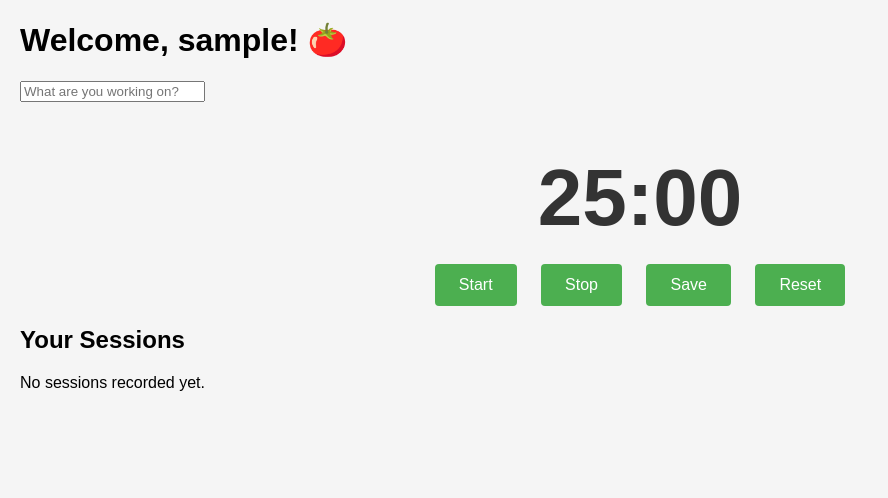
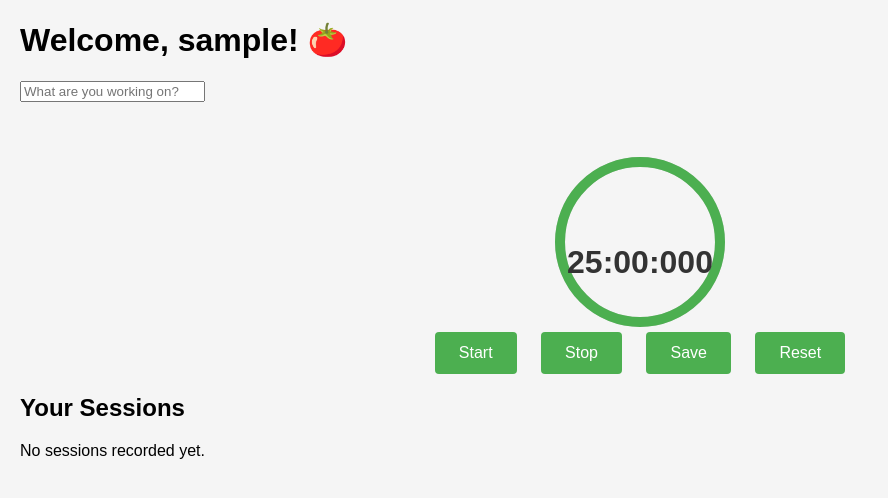
Before and after one commit to Bruno200615/bruno_marek_focus-time, a Flask app: page /dashboard in a window 1280 px wide. Shown: the part 68-566 px from the top of the page, without its empty margins (0-888 px from the left). Run offline with Flask 3, Linux system fonts and the light colour scheme; the visitor is signed in with stand-in values (Sample User, id 1); data that the repository does not hold is empty.

Commit message:
Vsetko ide, je tam aj circle timer, treba spravit: chat blockchain

```diff
--- a/app.py
+++ b/app.py
@@ -157,7 +157,6 @@ def session_delete():
     db.session.commit()
     return jsonify({'status': 'deleted'}), 200
 
-
 # Run server
 def main():
     with app.app_context():
--- a/static/style.css
+++ b/static/style.css
@@ -88,3 +88,48 @@ button:hover {
     margin-bottom: 20px;
     border-radius: 4px;
 }
+
+
+.pomodoro-container {
+    text-align: center;
+    margin-top: 50px;
+    position: relative;
+}
+
+.progress-ring {
+    width: 180px;
+    height: 180px;
+    margin: 0 auto;
+    position: relative;
+}
+
+.progress-ring svg {
+    transform: rotate(-90deg);
+}
+
+.progress-ring .timer {
+    position: absolute;
+    top: 50%;
+    left: 50%;
+    transform: translate(-50%, -50%);
+    font-size: 32px;
+    font-weight: bold;
+    color: #333;
+    z-index: 10;
+}
+
+table {
+    width: 100%;
+    border-collapse: collapse;
+    margin-top: 30px;
+}
+
+th, td {
+    border: 1px solid #ccc;
+    padding: 10px;
+    text-align: left;
+}
+
+th {
+    background-color: #eee;
+}
--- a/templates/dashboard.html
+++ b/templates/dashboard.html
@@ -8,7 +8,15 @@
   <input type="text" id="taskNote" placeholder="What are you working on?">
 
   <div class="pomodoro-container">
-    <div class="timer" id="timer">25:00</div>
+    <div class="progress-ring">
+      <svg id="progressSvg" width="180" height="180">
+        <circle cx="90" cy="90" r="80" stroke="#ccc" stroke-width="10" fill="none" />
+        <circle id="progressCircle" cx="90" cy="90" r="80" stroke="#4CAF50" stroke-width="10" fill="none"
+          stroke-dasharray="502" stroke-dashoffset="0" />
+      </svg>
+      <div class="timer" id="timer">25:00:000</div>
+    </div>
+
     <div class="controls">
       <button id="startBtn">Start</button>
       <button id="stopBtn" disabled>Stop</button>
@@ -27,6 +35,7 @@
         <th>Duration</th>
         <th>Stops</th>
         <th>Note</th>
+        <th>Actions</th>
       </tr>
     </thead>
     <tbody>
@@ -40,6 +49,9 @@
         </td>
         <td>{{ s.events|selectattr('event_type','equalto','stop')|list|length }}</td>
         <td>{{ s.note }}</td>
+        <td>
+          <button onclick="deleteSession('{{ s.id }}')">Delete</button>
+        </td>
       </tr>
       {% endfor %}
     </tbody>
@@ -52,88 +64,132 @@
 
 {% block scripts %}
 <script>
-let minutes = 25, seconds = 0;
-let timerId = null, currentSessionId = null;
+let totalMs = 25 * 60 * 1000;
+let remainingMs = totalMs;
+let interval = null;
+let currentSessionId = null;
 
-function updateDisplay() {
-  const m = String(minutes).padStart(2,'0');
-  const s = String(seconds).padStart(2,'0');
-  document.getElementById('timer').textContent = `${m}:${s}`;
+const timerDisplay = document.getElementById('timer');
+const progressCircle = document.getElementById('progressCircle');
+const radius = 80;
+const circumference = 2 * Math.PI * radius;
+progressCircle.style.strokeDasharray = circumference;
+
+function updateTimerDisplay() {
+  let minutes = Math.floor(remainingMs / 60000);
+  let seconds = Math.floor((remainingMs % 60000) / 1000);
+  let ms = remainingMs % 1000;
+  timerDisplay.textContent =
+    `${String(minutes).padStart(2, '0')}:${String(seconds).padStart(2, '0')}:${String(ms).padStart(3, '0')}`;
+}
+
+function updateProgressCircle() {
+  const offset = circumference * (1 - remainingMs / totalMs);
+  progressCircle.style.strokeDashoffset = offset;
 }
 
 function tick() {
-  if (seconds === 0) {
-    if (minutes === 0) return clearInterval(timerId);
-    minutes--; seconds = 59;
-  } else {
-    seconds--;
+  remainingMs -= 50;
+  if (remainingMs <= 0) {
+    clearInterval(interval);
+    interval = null;
+    remainingMs = 0;
   }
-  updateDisplay();
+  updateTimerDisplay();
+  updateProgressCircle();
 }
 
 document.getElementById('startBtn').onclick = async () => {
-    document.getElementById('clickSound').play();
+  const clickSound = document.getElementById('clickSound');
+  clickSound.currentTime = 0;
+  clickSound.play();
+
   if (!currentSessionId) {
     const res = await fetch('{{ url_for("session_start") }}', {
-      method:'POST', headers:{'Content-Type':'application/json'}
+      method: 'POST',
+      headers: { 'Content-Type': 'application/json' }
     });
     const data = await res.json();
     currentSessionId = data.session_id;
   }
-  timerId = setInterval(tick, 1000);
+
+  if (!interval) {
+    interval = setInterval(tick, 50);
+  }
+
   document.getElementById('stopBtn').disabled = false;
   document.getElementById('startBtn').disabled = true;
 };
 
-document.getElementById('stopBtn').onclick = async () => {
-    document.getElementById('clickSound').play();
-  clearInterval(timerId);
-  await fetch('{{ url_for("session_stop") }}', {
-    method:'POST',
-    headers:{'Content-Type':'application/json'},
-    body: JSON.stringify({ session_id: currentSessionId })
-  });
+document.getElementById('stopBtn').onclick = () => {
+  document.getElementById('clickSound').play();
+  clearInterval(interval);
+  interval = null;
   document.getElementById('saveBtn').disabled = false;
   document.getElementById('stopBtn').disabled = true;
-  document.getElementById('startBtn').disabled = false; // Pridaná táto čiara
-
+  document.getElementById('startBtn').disabled = false;
 };
 
 document.getElementById('saveBtn').onclick = async () => {
-    document.getElementById('clickSound').play();
+  document.getElementById('clickSound').play();
   const note = document.getElementById('taskNote').value;
   await fetch('{{ url_for("session_save") }}', {
-    method:'POST',
-    headers:{'Content-Type':'application/json'},
+    method: 'POST',
+    headers: { 'Content-Type': 'application/json' },
     body: JSON.stringify({ session_id: currentSessionId, note })
   });
   alert('Session saved!');
-  clearInterval(timerId);
-  minutes = 25; seconds = 0; updateDisplay();
-  currentSessionId = null;
-  document.getElementById('startBtn').disabled = false;
-  document.getElementById('saveBtn').disabled = true;
-  // Optionally reload page to refresh the sessions table:
+  resetTimer();
   location.reload();
 };
 
 document.getElementById('resetBtn').onclick = async () => {
-    document.getElementById('clickSound').play();
+  document.getElementById('clickSound').play();
   if (currentSessionId && confirm('Discard current session?')) {
     await fetch('{{ url_for("session_reset") }}', {
-      method:'POST',
-      headers:{'Content-Type':'application/json'},
+      method: 'POST',
+      headers: { 'Content-Type': 'application/json' },
       body: JSON.stringify({ session_id: currentSessionId })
     });
   }
-  clearInterval(timerId);
-  minutes = 25; seconds = 0; updateDisplay();
+  resetTimer();
+};
+
+function resetTimer() {
+  clearInterval(interval);
+  interval = null;
+  remainingMs = totalMs;
   currentSessionId = null;
+  updateTimerDisplay();
+  updateProgressCircle();
   document.getElementById('startBtn').disabled = false;
   document.getElementById('stopBtn').disabled = true;
   document.getElementById('saveBtn').disabled = true;
-};
+}
 
+async function deleteSession(sessionId) {
+  const clickSound = document.getElementById('clickSound');
+  clickSound.currentTime = 0;
+  clickSound.play();
 
+  const confirmed = confirm('Are you sure you want to delete this session?');
+  if (!confirmed) return;
+
+  const res = await fetch('{{ url_for("session_delete") }}', {
+    method: 'POST',
+    headers: { 'Content-Type': 'application/json' },
+    body: JSON.stringify({ session_id: sessionId })
+  });
+
+  if (res.ok) {
+    alert('Session deleted!');
+    location.reload();
+  } else {
+    alert('Failed to delete session.');
+  }
+}
+
+updateTimerDisplay();
+updateProgressCircle();
 </script>
 {% endblock %}
```
Also changed, not shown: instance/site.db.
